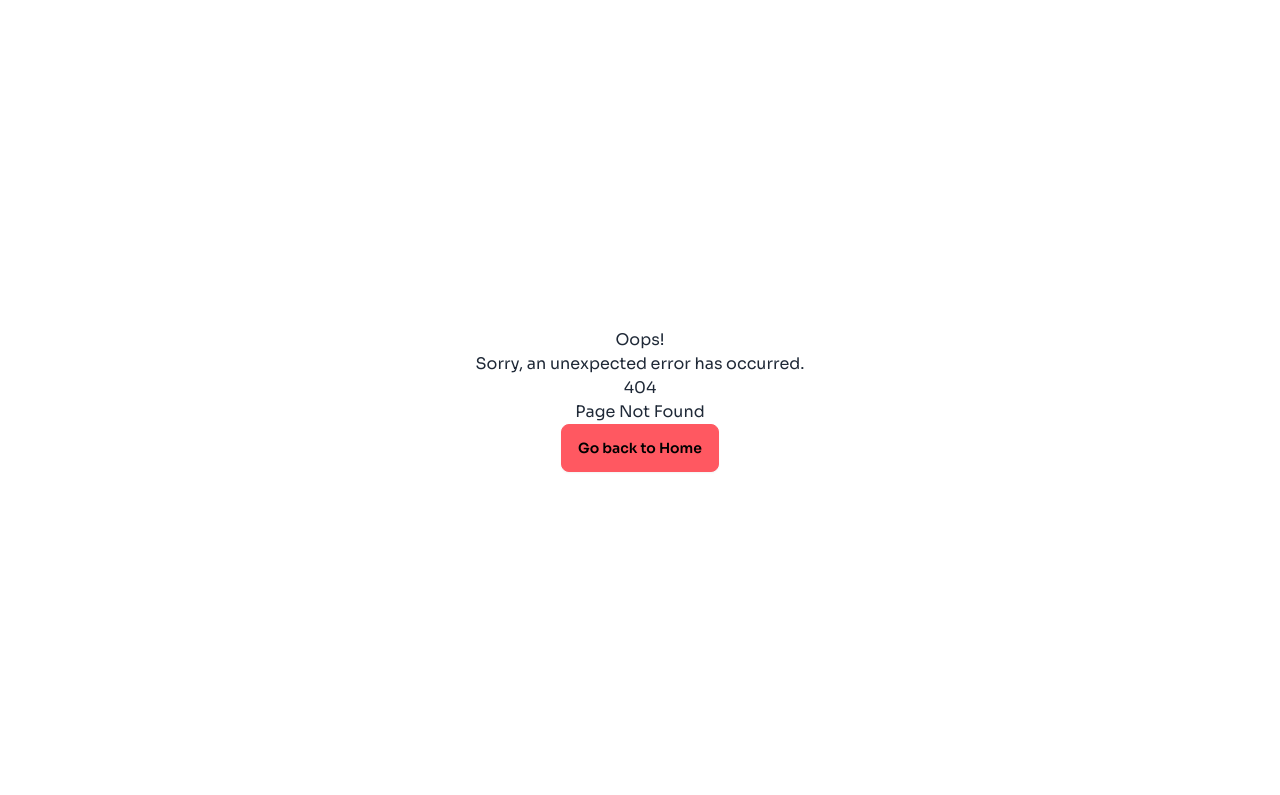
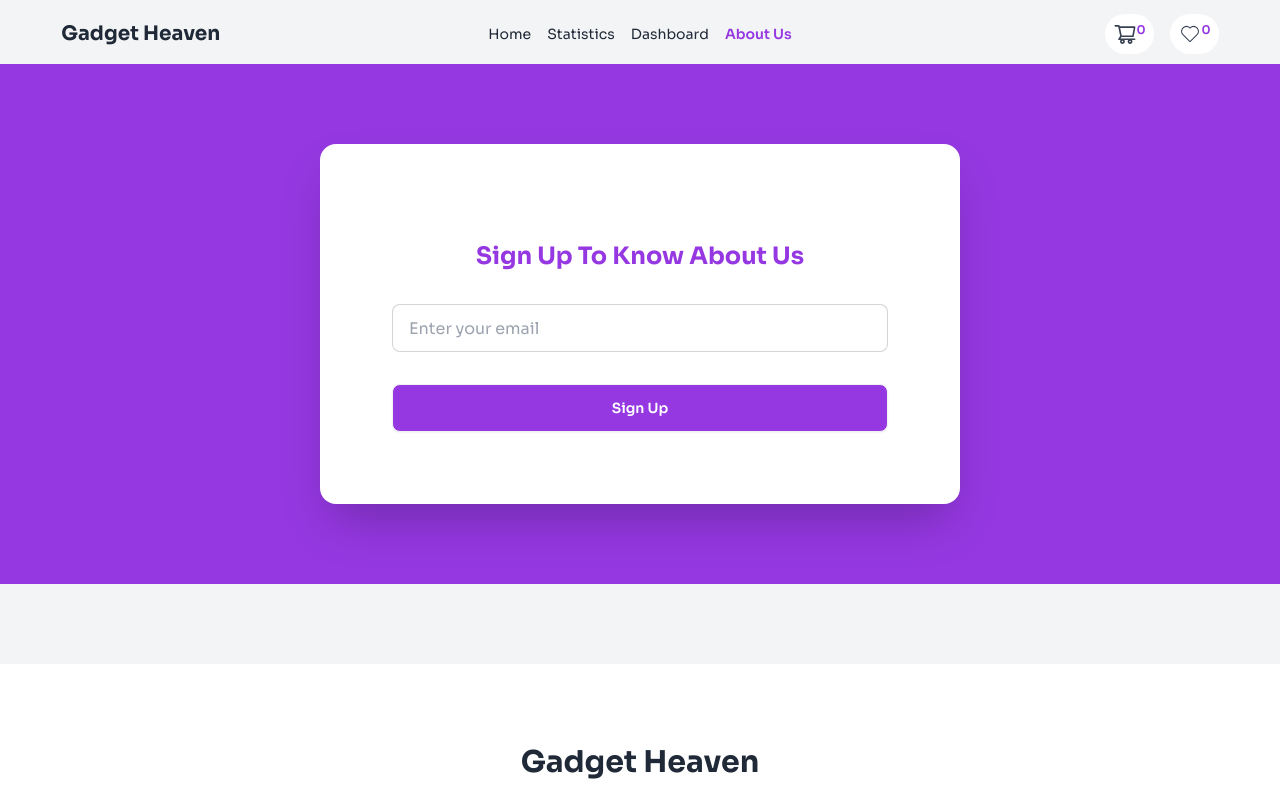
Before and after one commit to Samadsust71/gadget-heaven-assignment-8, a React (Vite) app: page /about in a window 1280 px wide. Before the commit this address had no page. Shown: the top 795 px of the page. Built offline with nearby package versions, Linux system fonts and the light colour scheme.

Commit message:
relevant page section done

```diff
--- a/package.json
+++ b/package.json
@@ -13,6 +13,7 @@
     "prop-types": "^15.8.1",
     "react": "^18.3.1",
     "react-dom": "^18.3.1",
+    "react-helmet-async": "^2.0.5",
     "react-hot-toast": "^2.4.1",
     "react-icons": "^5.3.0",
     "react-router-dom": "^6.27.0",
--- a/src/components/Navbar.jsx
+++ b/src/components/Navbar.jsx
@@ -71,7 +71,7 @@ const Navbar = () => {
                     }>
               Dashboard
             </NavLink>
-            <NavLink to={'/uniquePage'} className={({ isActive}) =>
+            <NavLink to={'/about'} className={({ isActive}) =>
                       `
                        ${
                         isActive
@@ -80,7 +80,7 @@ const Navbar = () => {
                        }
                       `
                     }>
-              Unique page
+              About Us
             </NavLink>
 
 
@@ -127,7 +127,7 @@ const Navbar = () => {
                     }>
               Dashboard
             </NavLink>
-            <NavLink to={'/uniquePage'} className={({ isActive}) =>
+            <NavLink to={'/about'} className={({ isActive}) =>
                       `
                        ${
                         isActive
@@ -136,7 +136,7 @@ const Navbar = () => {
                        }
                       `
                     }>
-              Unique page
+             About Us
             </NavLink>
         </ul>
       </div>
--- a/src/layouts/RootLayouts.jsx
+++ b/src/layouts/RootLayouts.jsx
@@ -5,9 +5,11 @@ import Footer from "../components/Footer";
 // import { ToastContainer } from "react-toastify";
 import { Toaster } from "react-hot-toast";
 import CartWishlistContextProvider from "../context/CartWishlistContextProvider";
+import { HelmetProvider } from "react-helmet-async";
 
 const RootLayouts = () => {
   return (
+    <HelmetProvider>
       <CartWishlistContextProvider>
         <div>
           <Toaster />
@@ -20,6 +22,7 @@ const RootLayouts = () => {
           <Footer />
         </div>
       </CartWishlistContextProvider>
+    </HelmetProvider>
   );
 };
 
--- /dev/null
+++ b/src/pages/About.jsx
@@ -0,0 +1,79 @@
+import { useEffect, useState } from "react";
+import { Helmet } from "react-helmet-async";
+import toast from "react-hot-toast";
+import { useNavigate } from "react-router-dom";
+
+
+
+const About = () => {
+
+    const [email, setEmail] = useState('');
+  const [isSubscribed, setIsSubscribed] = useState(false);
+  const navigate= useNavigate()
+
+  useEffect(() => {
+    const savedEmail = localStorage.getItem('email');
+
+    if (savedEmail) {
+      setEmail(savedEmail);
+      setIsSubscribed(true);
+    }
+  }, []);
+
+  const handleSubscribe = () => {
+    if (email.trim() === '' || !email.includes('@')) {
+      toast.error("Please enter a valid email address.");
+      return;
+    }
+
+    localStorage.setItem('email', email);
+    setIsSubscribed(true);
+    toast.success(`Thank you ${email} for subscribing!`);
+  };
+  const handleInputChange = (e) => {
+    setEmail(e.target.value);
+  };
+  const handleLogOut = ()=>{
+    localStorage.removeItem('email')
+    navigate('/')
+  }
+
+  return (
+    <>
+
+    {
+        isSubscribed?
+
+
+        <div className="flex flex-col justify-center items-center py-10 space-y-6">
+            <Helmet><title>About Us | | Gadget Heaven</title></Helmet>
+        <h1 className="text-4xl">Gadget<span className="text-[#9538E2]">Heaven</span>✨</h1>
+        <p className="w-[70%]">GadgetHaven is a modern e-commerce platform dedicated to tech enthusiasts, offering a curated selection of the latest gadgets—from laptops and smartphones to accessories and wearables. Designed with a sleek user interface and smooth navigation, GadgetHaven provides a seamless shopping experience with easy access to product details, a categorized browsing system, and quick access to personalized features like a wishlist and shopping cart. GadgetHaven is the ultimate one-stop shop for tech lovers looking to explore and purchase cutting-edge devices with ease.</p>
+        <button onClick={handleLogOut} className="btn text-white bg-[#9538E2] hover:text-[#9538E2]">Log Out</button>
+    </div>
+     :
+    <div className="flex justify-center items-center min-h-[calc(100vh-360px)] bg-[#9538E2] py-20">
+        <Helmet><title>Sign Up | | Gadget Heaven</title></Helmet>
+    <div className="card bg-base-100  w-[50%] shrink-0 shadow-2xl p-10">
+      <div  className="card-body">
+        <h3 className="text-[#9538E2] font-bold text-2xl text-center my-6"> Sign Up To Know About Us</h3>
+        <div className="form-control">
+          <input type="email"
+          placeholder="Enter your email"
+          value={email}
+          onChange={handleInputChange}
+         className="input input-bordered text-[#9538E2]" required />
+        </div>
+        <div className="form-control mt-6">
+          <button type="submit" onClick={handleSubscribe} className="btn text-white bg-[#9538E2] hover:text-[#9538E2]">Sign Up</button>
+        </div>
+      </div>
+    </div>
+    </div>
+    }
+
+    </>
+  )
+}
+
+export default About
--- a/src/pages/Dashboard.jsx
+++ b/src/pages/Dashboard.jsx
@@ -1,9 +1,13 @@
 import { NavLink, Outlet } from "react-router-dom";
 import Heading from "../components/Heading";
+import { Helmet } from "react-helmet-async";
 
 const Dashboard = () => {
   return (
     <>
+    <Helmet>
+      <title>DashBoard | | Gadget Heaven</title>
+      </Helmet>
      <div className="bg-[#9538E2] py-8">
       <div className="lg:w-[60%] mx-auto text-center text-white">
         <Heading
--- a/src/pages/ErrorPage.jsx
+++ b/src/pages/ErrorPage.jsx
@@ -1,18 +1,24 @@
+
 import { Link, useRouteError } from "react-router-dom";
 
 
 const ErrorPage = () => {
     const error = useRouteError();
   return (
-    <div id="error-page" className="flex flex-col justify-center items-center min-h-screen">
+    <>
+      <div id="error-page" className="flex flex-col justify-center items-center min-h-screen">
+
       <h1>Oops!</h1>
       <p>Sorry, an unexpected error has occurred.</p>
       <p>{error.status}</p>
       <p>
         Page { error.statusText}
       </p>
-      <Link to={'/'} className="btn btn-error">Go back to Home</Link>
+      <Link to={'/'} className="btn btn-error mt-4">Go back to Home</Link>
     </div>
+
+    </>
+
   )
 }
 
--- a/src/pages/Home.jsx
+++ b/src/pages/Home.jsx
@@ -3,6 +3,7 @@ import Banner from "../components/Banner";
 import Heading from "../components/Heading";
 import { useEffect, useState } from "react";
 import Category from "../components/Category";
+import { Helmet } from "react-helmet-async";
 
 const Home = () => {
   const category = useLoaderData();
@@ -14,6 +15,9 @@ const Home = () => {
 
   return (
     <div>
+      <Helmet>
+      <title>Home||Gadget Heaven</title>
+      </Helmet>
       <Banner />
       <Heading title={"Explore Cutting-Edge Gadgets"} />
       <div className="flex gap-6 lg:w-[98%] lg:px-28 mx-auto pt-10">
--- a/src/pages/ProductDetails.jsx
+++ b/src/pages/ProductDetails.jsx
@@ -5,6 +5,7 @@ import { useContext, useEffect, useState } from "react"
 import { getWishListData } from "../utility/utilities"
 import { addCartDataToDB, addWishListDataToDB } from "../utility/utilities";
 import { CartWishlistContext } from "../context/CartWishlistContext"
+import { Helmet } from "react-helmet-async"
 
 
 const ProductDetails = () => {
@@ -35,6 +36,9 @@ const ProductDetails = () => {
 
   return (
     <div className="bg-[#9538E2] pt-8 relative pb-40 mb-80">
+      <Helmet>
+      <title>Product Details || Gadget Heaven</title>
+      </Helmet>
      <div className="lg:w-[60%] mx-auto text-white pb-10">
         <Heading title={'Product Details'} subTitle="Explore the latest gadgets that will take your experience to the next level. From smart devices to the coolest accessories, we have it all!"/>
      </div>
--- a/src/pages/Statistics.jsx
+++ b/src/pages/Statistics.jsx
@@ -1,6 +1,11 @@
+import { Helmet } from "react-helmet-async";
+
 const Statistics = () => {
   return (
     <div>
+      <Helmet>
+      <title>Statistics | | Gadget Heaven</title>
+      </Helmet>
         Statistics
     </div>
 );
--- a/src/routes/Routes.jsx
+++ b/src/routes/Routes.jsx
@@ -8,6 +8,7 @@ import Products from "../components/Products";
 import ProductDetails from "../pages/ProductDetails";
 import Cart from "../components/Cart";
 import Wishlist from "../components/Wishlist";
+import About from "../pages/About";
 
 const routes = createBrowserRouter([
   {
@@ -54,6 +55,10 @@ const routes = createBrowserRouter([
         element: <Statistics />,
       },
       {
+        path: "/about",
+        element: <About/>,
+      },
+      {
         path: "/productDetails/:id",
         element: <ProductDetails />,
         loader:()=>fetch("../products.json")
```
Also changed, not shown: 1 other file (tests, documents, lock files or other folders). Lines whose indentation alone changed are shown as unchanged.
